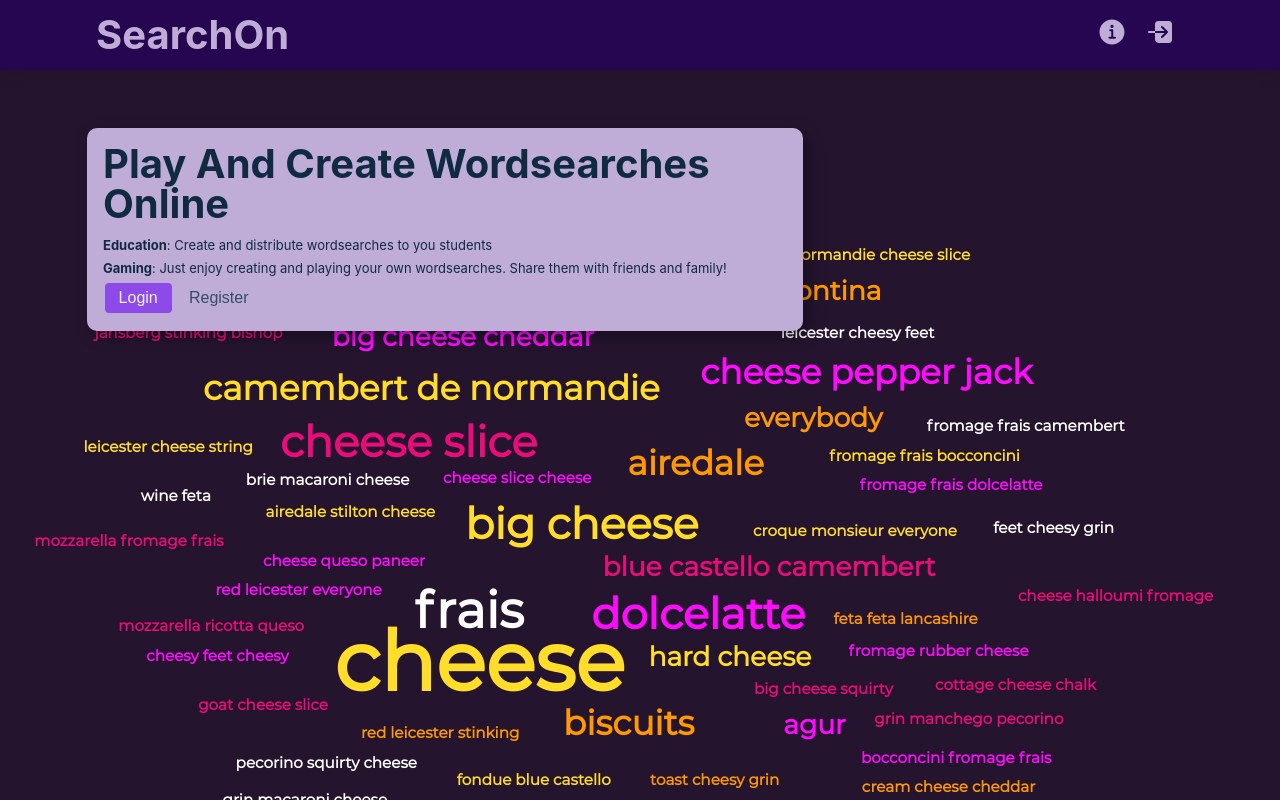
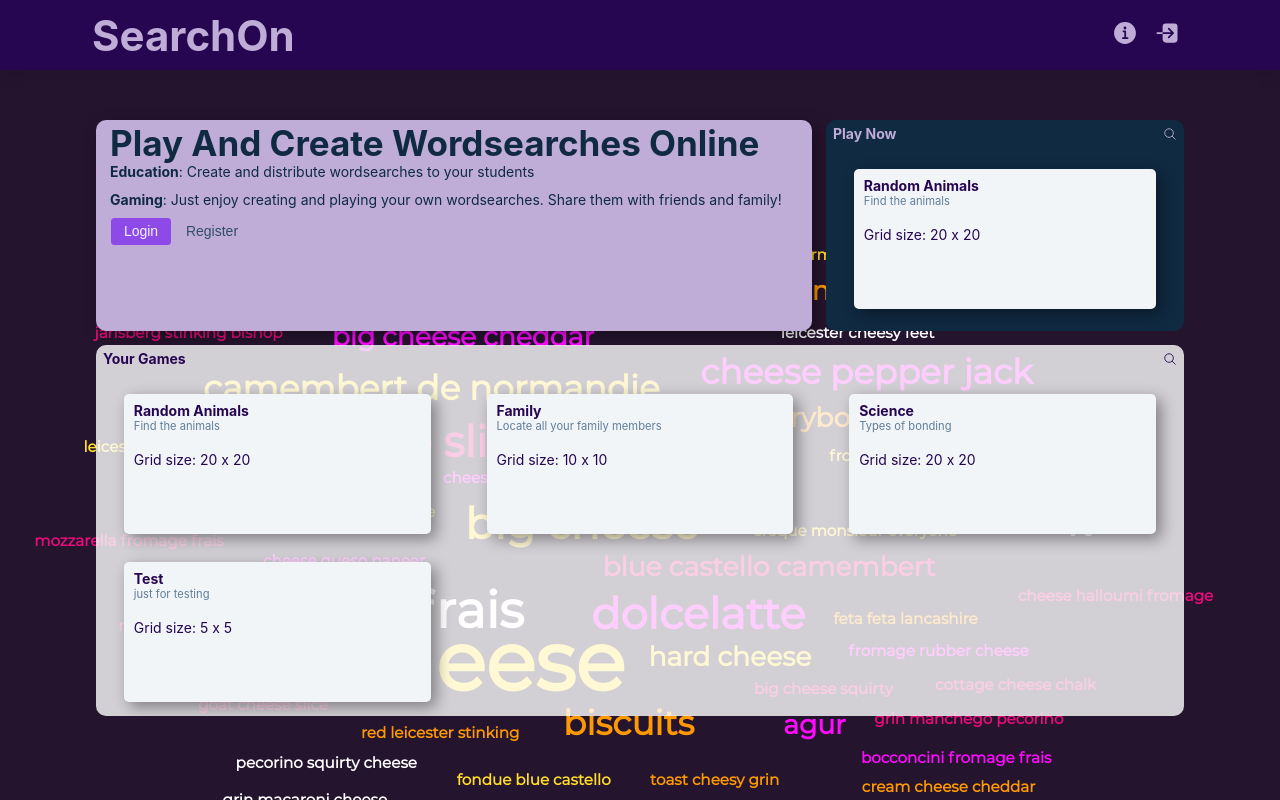
Before and after one commit to sara-gray/search-on, a React (Create React App) app in the folder frontend/: page / in a window 1280 px wide. Built offline with nearby package versions, Linux system fonts and the light colour scheme.

Commit message:
working on css for different screen sizes

```diff
--- a/frontend/src/components/Navigation.js
+++ b/frontend/src/components/Navigation.js
@@ -70,9 +70,9 @@ const Navigation = () => {
 		<nav>
 			<div className='nav-container section'>
 				<div className='logo'>
-					<h2>
+					<h1>
 						<Link to='/'>SearchOn</Link>
-					</h2>
+					</h1>
 				</div>
 
 				<div className='nav-toggle' onClick={toggleMenu}>
--- a/frontend/src/index.css
+++ b/frontend/src/index.css
@@ -56,6 +56,7 @@ Global Styles
 	box-sizing: border-box;
 }
 
+html,
 body {
 	font-family: -apple-system, BlinkMacSystemFont, 'Segoe UI', Roboto, Oxygen,
 		Ubuntu, Cantarell, 'Open Sans', 'Helvetica Neue', sans-serif;
@@ -85,27 +86,16 @@ h3,
 h4 {
 	letter-spacing: var(--spacing);
 	text-transform: capitalize;
-	margin-bottom: 0.75rem;
+	/* margin-bottom: 0.75rem; */
 }
-h1 {
-	font-size: 3rem;
-}
-h2 {
-	font-size: 2rem;
-}
-h3 {
-	font-size: 1.25rem;
-}
-h4 {
-	font-size: 0.875rem;
-}
+
 p {
-	margin-bottom: 1.25rem;
+	margin-bottom: 1rem;
 	color: var(--clr-grey-standard);
 }
 @media screen and (min-width: 800px) {
 	h1 {
-		font-size: 4rem;
+		font-size: 3rem;
 	}
 	h2 {
 		font-size: 2.5rem;
@@ -283,7 +273,12 @@ nav {
 	background-color: var(--clr-secondary-mid);
 }
 
-/* HERO */
+/*
+===============
+Home page
+Shows a hero image with information, public wordsearches and user wordsearches
+===============
+*/
 .hero::before {
 	content: '';
 	position: absolute;
@@ -329,52 +324,67 @@ nav {
 	z-index: -999;
 }
 
-.hero-center {
+.home-center {
 	position: relative;
-	top: 8rem;
-	width: 100%;
+	top: 15vh;
+	width: 85vw;
 	display: grid;
 	grid-template-columns: 1fr;
+	grid-gap: 1rem;
 }
 
-.hero-info {
+.home-info {
 	background-color: var(--clr-primary-light);
 	text-transform: none;
-	margin: 0 2rem 2rem;
 	padding: 0.4rem 1rem;
 	border-radius: 10px;
 	box-shadow: var(--dark-popout);
+	max-height: 50vh;
 }
-.hero-info p {
-	font-size: small;
+.home-info p {
 	margin-bottom: 0.5rem;
 	color: var(--clr-grey-dark);
 }
-.hero-info h2 {
-	/* font-size: 2rem; */
+
+.games {
+	display: grid;
+	grid-template-columns: 1fr;
+	max-height: 50vh;
+	border-radius: 10px;
 }
-
-@media screen and (min-width: 800px) {
-	/* Bigger screens */
-	.hero-center {
-		grid-template-columns: 2fr 1fr;
-	}
-	.hero-info {
-		/* max-height: 35vh; */
-		padding: 1rem;
-	}
-	.hero-info p {
-		margin-bottom: 0.2rem;
-		color: var(--clr-grey-dark);
-	}
-}
-
-.hero-cards {
+.game-cards {
 	display: grid;
-	grid-template-columns: repeat(2, 1fr);
+	grid-template-columns: 1fr;
 	max-height: 35vh;
 	overflow-y: scroll;
-	padding: 1rem;
+}
+.public-games {
+	background-color: var(--clr-grey-dark);
+	color: var(--clr-primary-light);
+}
+.user-games {
+	background-color: rgba(255, 255, 255, 0.8);
+	color: var(--clr-primary-dark);
+}
+.search-title {
+	height: 2rem;
+	padding: 0.5rem;
+	margin-bottom: 0.5rem;
+	display: flex;
+	justify-content: space-between;
+}
+.search {
+	display: flex;
+	align-items: center;
+	background-color: transparent;
+}
+.search input {
+	display: inline;
+	display: none;
+	padding: 0.2rem;
+	margin-left: 0.2rem;
+	border-radius: 5px;
+	border: transparent;
 }
 
 .card {
@@ -385,7 +395,7 @@ nav {
 	border: transparent;
 	border-radius: 5px;
 	padding: 0.2rem;
-	margin: 0 2rem 1rem;
+	margin: 1rem 2rem;
 	cursor: pointer;
 }
 .small-card {
@@ -408,11 +418,65 @@ nav {
 	background-color: var(--clr-secondary-mid);
 	transform: rotate(-2deg) translateY(-0.5rem) scale(1.02);
 }
-@media screen and (max-width: 600px) {
-	/* Smaller screens */
-	.hero-cards {
-		/* grid-template-columns: 1fr 1fr;
-		max-height: 75vh; */
+
+/* Mobiles in landscape or tablets */
+@media screen and (max-width: 400px) {
+	/* .game-cards {
+		background-color: orange;
+		grid-template-columns: repeat(2, 1fr);
+	} */
+
+	/* .home-center {
+	} */
+}
+
+@media screen and (min-width: 600px) {
+	.home-center {
+		grid-template-columns: 2fr 1fr;
+		/* background-color: orange; */
+	}
+	.public-games > .game-cards {
+		max-height: 22vh;
+	}
+	.user-games {
+		grid-column: 1 / span 2;
+	}
+	.user-games > .game-cards {
+		grid-template-columns: repeat(2, 1fr);
+		overflow: hidden;
+		max-height: fit-content;
+	}
+}
+
+@media screen and (max-height: 400px) {
+	h1 {
+		font-size: 2rem;
+	}
+	h2 {
+		font-size: 1.8rem;
+	}
+	.home-center {
+		/* background-color: aqua; */
+		top: 25vh;
+	}
+	.home-info {
+		max-height: 80vh;
+	}
+	.games {
+		max-height: 80vh;
+	}
+	.public-games > .game-cards {
+		max-height: 50vh;
+	}
+	.user-games {
+		margin-top: 10vh;
+		max-height: fit-content;
+	}
+}
+
+@media screen and (min-width: 800px) {
+	.user-games > .game-cards {
+		grid-template-columns: repeat(3, 1fr);
 	}
 }
 
--- a/frontend/src/pages/Home.js
+++ b/frontend/src/pages/Home.js
@@ -1,5 +1,6 @@
 import React, { useState, useEffect } from 'react'
 import { Link } from 'react-router-dom'
+import { IoSearchOutline } from 'react-icons/io5'
 import { useGlobalContext } from '../context/context'
 import Loading from '../components/Loading'
 
@@ -12,6 +13,33 @@ const Home = ({ history }) => {
 		setUserInfo,
 		userInfo,
 	} = useGlobalContext()
+
+	const [publicGames, setPublicGames] = useState([
+		{
+			id: 1,
+			title: 'Random animals',
+			desc: 'Find the animals',
+			size: { x: 20, y: 20 },
+		},
+		{
+			id: 2,
+			title: 'Family',
+			desc: 'Locate all your family members',
+			size: { x: 10, y: 10 },
+		},
+		{
+			id: 3,
+			title: 'science',
+			desc: 'Types of bonding',
+			size: { x: 20, y: 20 },
+		},
+		{
+			id: 4,
+			title: 'Test',
+			desc: 'just for testing',
+			size: { x: 5, y: 5 },
+		},
+	])
 
 	const MAX_HERO_IMAGES = 6
 	const randomImage =
@@ -52,12 +80,13 @@ const Home = ({ history }) => {
 
 	return (
 		<section className={`hero hero-image${randomImage}`}>
-			<div className='hero-center section'>
-				<article className='hero-info '>
+			<div className='home-center section'>
+				{/* Information section */}
+				<article className='home-info '>
 					<h2>Play and create Wordsearches online</h2>
 					<p>
 						<strong>Education</strong>: Create and distribute wordsearches to
-						you students
+						your students
 					</p>
 					<p>
 						<strong>Gaming</strong>: Just enjoy creating and playing your own
@@ -67,12 +96,26 @@ const Home = ({ history }) => {
 						<Link to='/login'>Login</Link>
 					</button>
 					<button className='btn'>
-						<Link to='/login'>Register</Link>
+						<Link to='/register'>Register</Link>
 					</button>
 				</article>
-				<article className='hero-cards'>
-					{/* {games.length !== 0 &&
-						games.map((nextGame) => {
+
+				{/* Public games section */}
+				<article className='games public-games'>
+					<div className='search-title'>
+						<h4>play now</h4>
+						<div
+							className='search'
+							onClick={() => {
+								console.log('searching?')
+							}}>
+							<IoSearchOutline />
+							<input type='text'></input>
+						</div>
+					</div>
+					<div className='game-cards'>
+						{publicGames.length !== 0 &&
+							publicGames.map((nextGame) => {
 								const { id, title, desc, size } = nextGame
 								return (
 									<div key={id} className='card' onClick={selectPublicGame}>
@@ -83,7 +126,38 @@ const Home = ({ history }) => {
 										</div>
 									</div>
 								)
-						})} */}
+							})}
+					</div>
+				</article>
+
+				{/* User games section */}
+				<article className='games user-games'>
+					<div className='search-title'>
+						<h4>your games</h4>
+						<div
+							className='search'
+							onClick={() => {
+								console.log('searching?')
+							}}>
+							<IoSearchOutline />
+							<input type='text'></input>
+						</div>
+					</div>
+					<div className='game-cards'>
+						{publicGames.length !== 0 &&
+							publicGames.map((nextGame) => {
+								const { id, title, desc, size } = nextGame
+								return (
+									<div key={id} className='card' onClick={selectPublicGame}>
+										<div className='inner-card' id={id}>
+											<h4>{title}</h4>
+											<p style={{ fontSize: '0.8rem' }}>{desc}</p>
+											Grid size: {size.x} x {size.y}
+										</div>
+									</div>
+								)
+							})}
+					</div>
 				</article>
 			</div>
 		</section>
```
Lines whose indentation alone changed are shown as unchanged.
